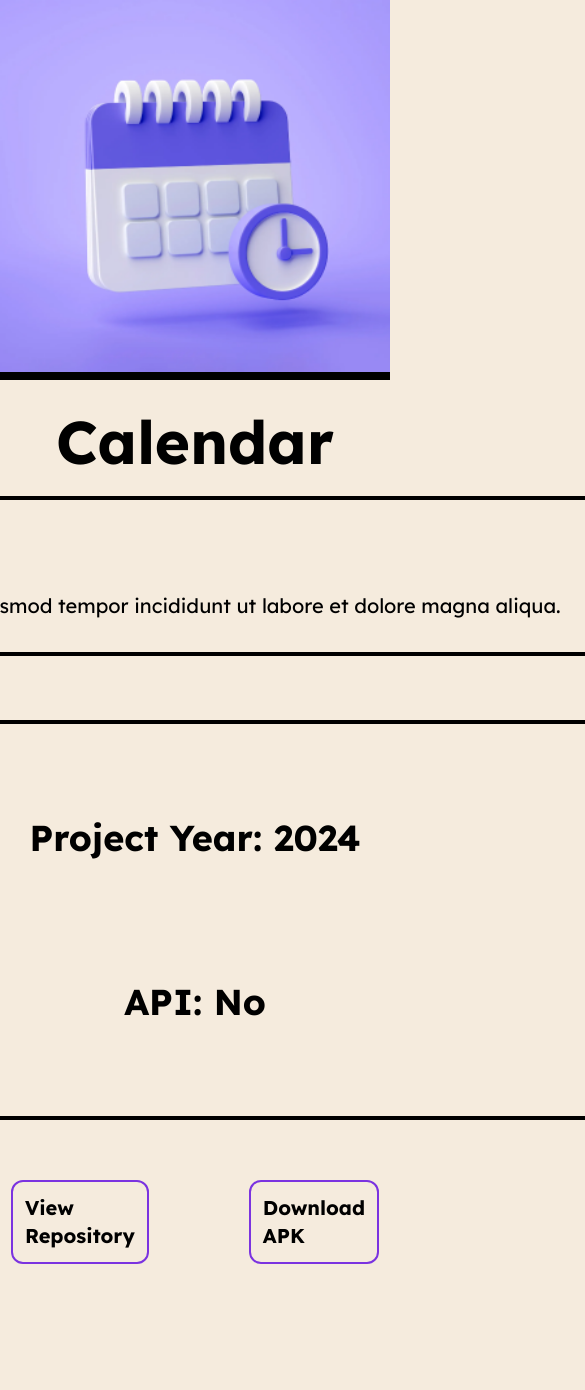
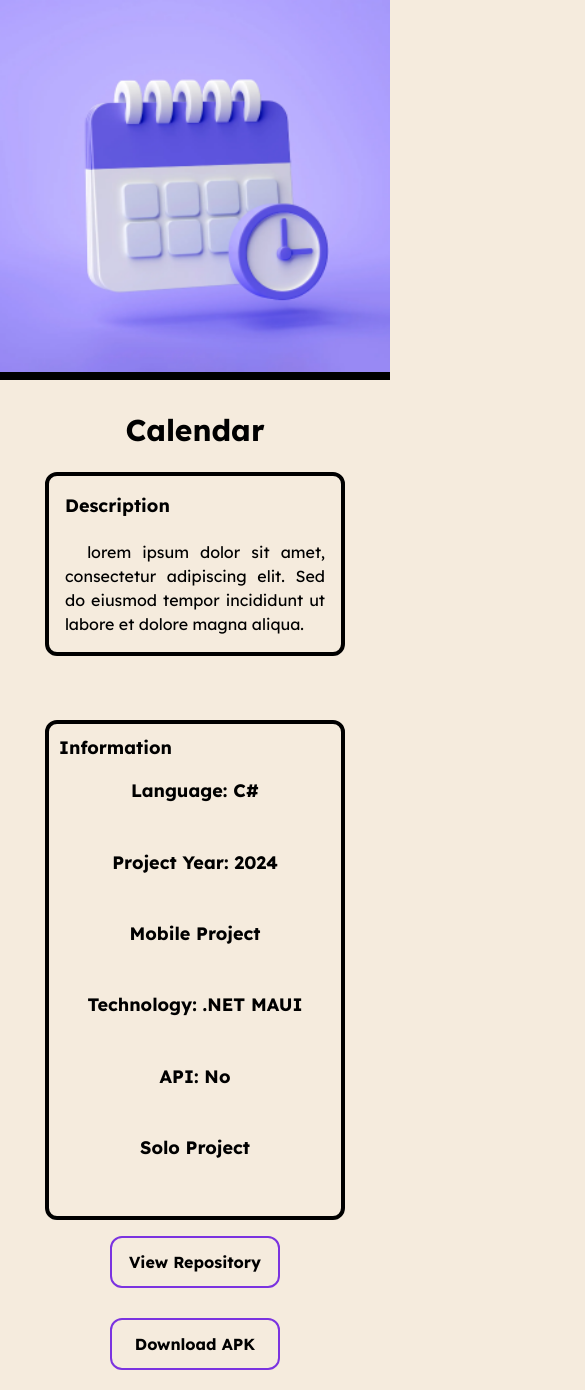
Before and after one commit to ALAN-MS-SU/Portfolio, a Next.js app: page /Project/1 in a window 390 px wide. Shown: the top 1390 px of the page, 585 px wide, since content can reach past the window. Before the commit the page ends 1284 px from the top, so only its background shows below. Built offline with nearby package versions, Linux system fonts and the light colour scheme.

Commit message:
add Project page responsiveness

```diff
--- a/src/Components/Pieces/Box/Box.tsx
+++ b/src/Components/Pieces/Box/Box.tsx
@@ -18,11 +18,11 @@ export function Box({ Project, ID }: { Project: Project; ID: number }) {
         <Image className="w-full h-full" src={Project.Photo} alt="Photo" />
         <div className="absolute bottom-0 h-[80px] flex justify-center items-center w-full">
           <div className="bg-secondary relative w-full transition-all ease-in h-full z-[0] opacity-100 group-hover/animate:opacity-0">
-            <h1 className="transition-all ease-in flex justify-center items-center font-semibold h-full opacity-100 text-text-primary lg:text-3xl md:text-xl text-lg  z-[1] group-hover/animate:opacity-0">
+            <h1 className="transition-all ease-in flex justify-center items-center font-semibold h-full opacity-100 text-text-primary l sm:text-3xl text-xl z-[1] group-hover/animate:opacity-0">
               {Project.Name}
             </h1>
             <div className="relative sm:bottom-[90%] sm:left-[calc(100%-65px-7.5px)] bottom-[80%] left-[calc(100%-50px-7.5px)] flex justify-center items-center sm:h-[65px] sm:w-[65px] h-[50px] w-[50px] border-[4px] border-text-primary rounded-md">
-              <p className="lg:text-3xl md:text-xl text-lg font-bold text-text-primary">
+              <p className=" sm:text-3xl text-xl font-bold text-text-primary">
                 {Project.Language}
               </p>
             </div>
--- a/src/Components/Pieces/Project/Describe.tsx
+++ b/src/Components/Pieces/Project/Describe.tsx
@@ -2,9 +2,11 @@ import { Project } from "../../../Model/@Types";
 export async function DescribeProject({ Describe }: Pick<Project, "Describe">) {
   return (
     <div className="flex flex-col justify-center items-center">
-      <div className="w-[1760px] mt-6 mb-6 border-4 border-text-secondary p-8 rounded-xl">
-        <h2 className="text-4xl mb-[20px] font-bold">Description</h2>
-        <p className="text-xl ">&nbsp;&nbsp;{Describe}</p>
+      <div className="min-[1770px]:w-[1760px] min-[1610px]:w-[1600px] min-[1460px]:w-[1450px] min-[1210px]:w-[1200px] min-[810px]:w-[800px] min-[610px]:w-[600px] min-[410px]:w-[400px] w-[300px] mt-6 mb-6 border-4 border-text-secondary min-[610px]:p-8 p-4 rounded-xl text-justify">
+        <h2 className="min-[1210px]:text-4xl min-[610px]:text-2xl text-lg mb-[20px] font-bold">
+          Description
+        </h2>
+        <p className="min-[610px]:text-xl text-md ">&nbsp;&nbsp;{Describe}</p>
       </div>
     </div>
   );
--- a/src/Components/Pieces/Project/Links.tsx
+++ b/src/Components/Pieces/Project/Links.tsx
@@ -7,7 +7,7 @@ export async function Links({
   Download,
 }: Pick<Project, "Repository"> & Pick<Web, "URL"> & Pick<Mobile, "Download">) {
   return (
-    <div className="flex flex-row justify-center items-center gap-[100px] m-[20px]">
+    <div className="flex md:flex-row flex-col justify-center items-center md:gap-[100px] gap-[0px] md:gap-y-[0px] gap-y-[30px] mb-[20px]">
       <LinkStyle Href={Repository} Text="View Repository" />
 
       {URL && <LinkStyle Href={URL} Text="View Site" Black />}
--- a/src/Components/Pieces/Project/Tags.tsx
+++ b/src/Components/Pieces/Project/Tags.tsx
@@ -13,23 +13,27 @@ export async function Tags({
 >) {
   return (
     <div className="flex flex-col justify-center items-center ">
-      <div className="mb-10 mt-10 p-8 border-4 w-[1760px] h-[400px] relative border-text-secondary rounded-xl">
-        <h2 className="text-4xl mb-[20px] font-bold absolute">Information</h2>
-        <div className="grid grid-cols-3 justify-items-center w-full h-full">
-          <p className="text-4xl font-bold flex items-center">
+      <div className="min-[1770px]:w-[1760px] min-[1610px]:w-[1600px] min-[1460px]:w-[1450px] min-[1210px]:w-[1200px] min-[810px]:w-[800px] min-[610px]:w-[600px] min-[410px]:w-[400px] w-[300px] md:mb-10 mb-4 mt-10 p-8 border-4 min-[610px]:h-[400px] h-[500px] relative border-text-secondary rounded-xl">
+        <h2 className="min-[1210px]:text-4xl min-[610px]:text-xl text-lg top-[10px] left-[10px] font-bold absolute">
+          Information
+        </h2>
+        <div className="grid min-[1460px]:grid-cols-3 min-[610px]:grid-cols-2 grid-cols-1 justify-items-center w-full h-full">
+          <p className="min-[1210px]:text-4xl min-[610px]:text-xl text-lg font-bold flex items-center">
             Language: {Language}
           </p>
-          <p className="text-4xl font-bold flex items-center">
+          <p className="min-[1210px]:text-4xl min-[610px]:text-xl text-lg font-bold flex items-center">
             Project Year: {Year}
           </p>
-          <p className="text-4xl font-bold flex items-center">{Type} Project</p>
-          <p className="text-4xl font-bold flex items-center">
+          <p className="min-[1210px]:text-4xl min-[610px]:text-xl text-lg font-bold flex items-center">
+            {Type} Project
+          </p>
+          <p className="min-[1210px]:text-4xl min-[610px]:text-xl text-lg font-bold flex items-center">
             Technology: {Technology}
           </p>
-          <p className="text-4xl font-bold flex items-center">
+          <p className="min-[1210px]:text-4xl min-[610px]:text-xl text-lg font-bold flex items-center">
             API: {API ? "Yes" : "No"}
           </p>
-          <p className="text-4xl font-bold flex items-center">
+          <p className="min-[1210px]:text-4xl min-[610px]:text-xl text-lg font-bold flex items-center">
             {Team ? `Team size: ${Team}` : "Solo Project"}
           </p>
         </div>
--- a/src/Components/Pieces/Project/Tittle.tsx
+++ b/src/Components/Pieces/Project/Tittle.tsx
@@ -9,7 +9,7 @@ export async function Tittle({ Name, Photo }: Pick<Project, "Name" | "Photo">) {
         alt="Cover"
         className="w-full h-[45vh] border-b-8 border-text-secondary mb-8"
       />
-      <h1 className="text-6xl text-center font-bold">{Name}</h1>
+      <h1 className="md:text-6xl text-3xl text-center font-bold">{Name}</h1>
     </div>
   );
 }
--- a/src/Components/Pieces/Shared/Link.tsx
+++ b/src/Components/Pieces/Shared/Link.tsx
@@ -11,7 +11,7 @@ export function LinkStyle({
 } & React.ButtonHTMLAttributes<HTMLAnchorElement>) {
   return (
     <Link
-      className=" flex flex-col text-text-secondary justify-center items-center transition-colors ease-in border-2 border-secondary cursor-pointer hover:border-transparent p-3 rounded-xl bg-transparent hover:bg-secondary text-xl font-bold hover:text-text-primary w-[200px]"
+      className=" flex flex-col text-text-secondary justify-center items-center transition-colors ease-in border-2 border-secondary cursor-pointer hover:border-transparent p-3 rounded-xl bg-transparent hover:bg-secondary lg:text-xl text-md  font-bold hover:text-text-primary lg:w-[200px] w-[170px] text-nowrap"
       href={Href}
       target={Black?"_blank":""}
       {...props}
```
